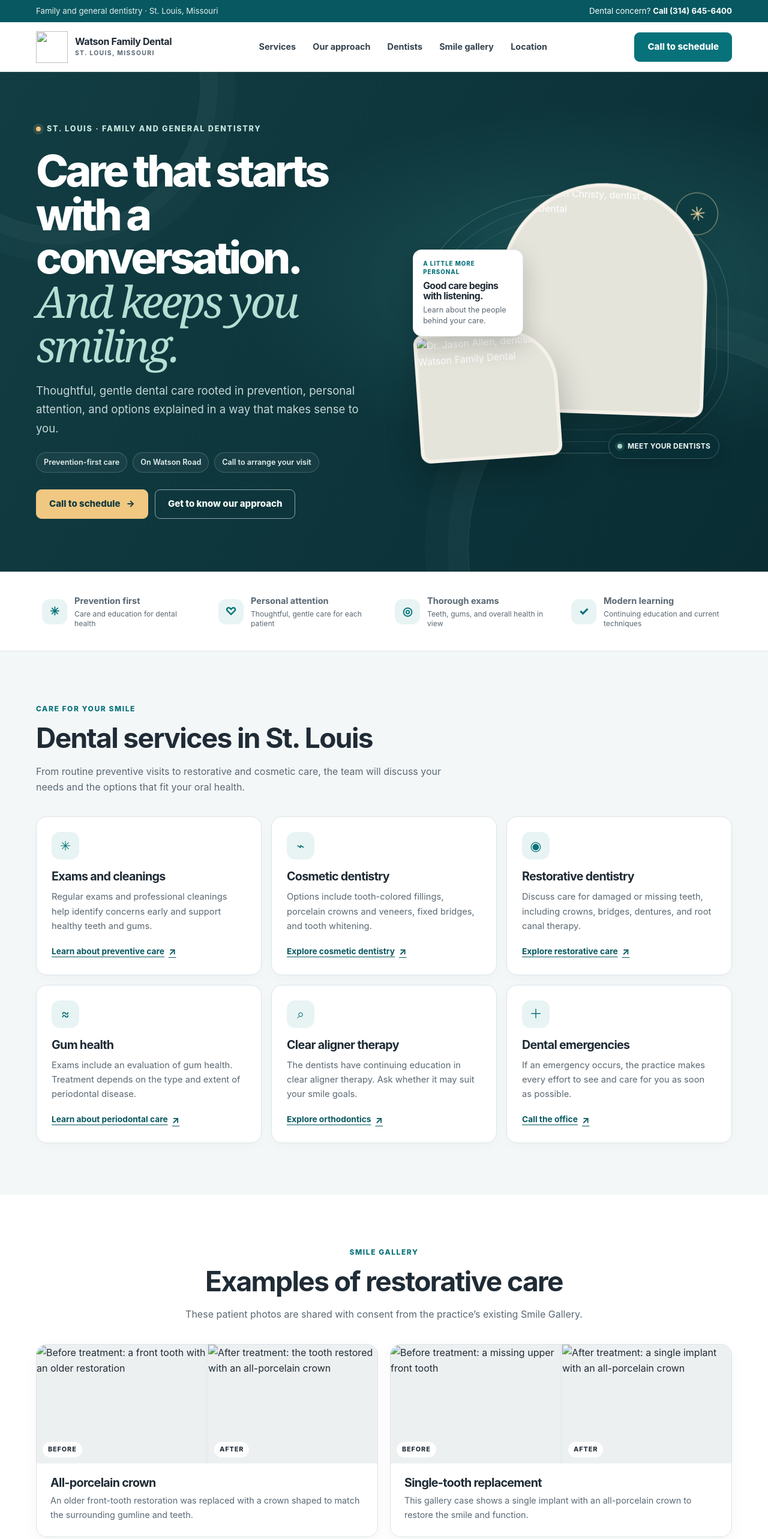
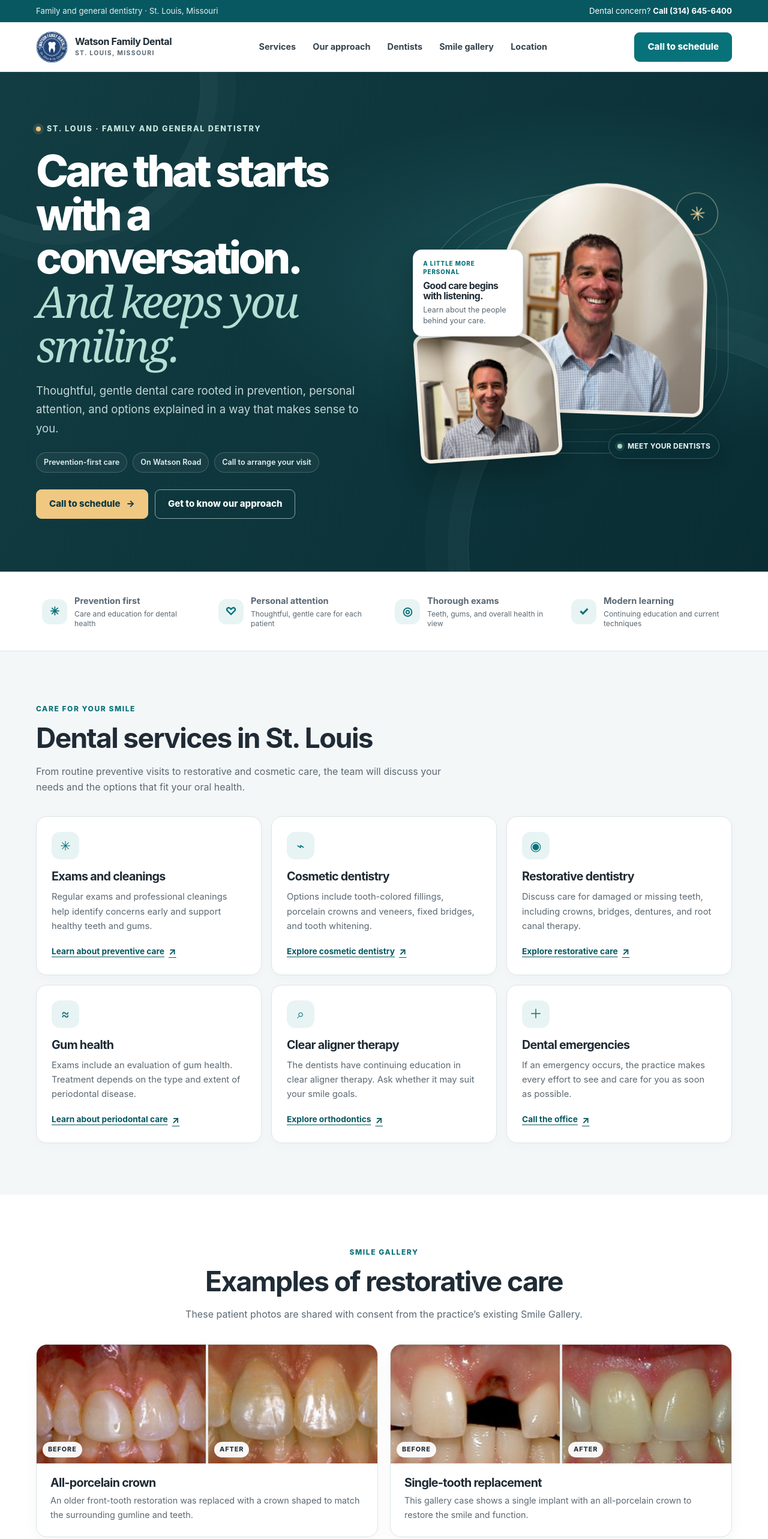
Before and after one commit to saddaturseam/watson-family-dental, a plain HTML site: page index.html in a window 1280 px wide. Shown: the top 2566 px of the page at 60% size. Drawn offline with Linux system fonts and the light colour scheme.

Commit message:
Fix image paths for GitHub Pages

```diff
--- a/index.html
+++ b/index.html
@@ -8,10 +8,10 @@
   <meta property="og:type" content="website">
   <meta property="og:title" content="Watson Family Dental | St. Louis, MO">
   <meta property="og:description" content="Personalized, gentle family and general dentistry on Watson Road in St. Louis.">
-  <meta property="og:image" content="assets/office-exterior.jpg">
+  <meta property="og:image" content="./office-exterior.jpg">
   <title>Watson Family Dental | Family Dentist in St. Louis, MO</title>
-  <link rel="icon" href="assets/logo.png">
-  <link rel="preload" as="image" href="assets/dr-stephen-christy.jpg" fetchpriority="high">
+  <link rel="icon" href="./logo.png">
+  <link rel="preload" as="image" href="./dr-stephen-christy.jpg" fetchpriority="high">
   <script type="application/ld+json">
   {
     "@context": "https://schema.org",
@@ -333,7 +333,7 @@
   <header class="site-header">
     <div class="wrap nav-row">
       <a class="brand" href="#home" aria-label="Watson Family Dental home">
-        <img src="assets/logo.png" width="53" height="53" alt="">
+        <img src="./logo.png" width="53" height="53" alt="">
         <span class="brand-copy"><strong>Watson Family Dental</strong><small>St. Louis, Missouri</small></span>
       </a>
       <nav class="nav-links nav-desktop" aria-label="Main navigation">
@@ -371,8 +371,8 @@
         <div class="hero-art">
           <div class="hero-halo" aria-hidden="true"></div>
           <div class="hero-spark" aria-hidden="true">✳</div>
-          <div class="portrait-frame portrait-main"><img src="assets/dr-stephen-christy.jpg" width="600" height="450" alt="Dr. Stephen Christy, dentist at Watson Family Dental" fetchpriority="high"></div>
-          <div class="portrait-frame portrait-second"><img src="assets/dr-jason-allen.jpg" width="600" height="450" alt="Dr. Jason Allen, dentist at Watson Family Dental" loading="eager"></div>
+          <div class="portrait-frame portrait-main"><img src="./dr-stephen-christy.jpg" width="600" height="450" alt="Dr. Stephen Christy, dentist at Watson Family Dental" fetchpriority="high"></div>
+          <div class="portrait-frame portrait-second"><img src="./dr-jason-allen.jpg" width="600" height="450" alt="Dr. Jason Allen, dentist at Watson Family Dental" loading="eager"></div>
           <aside class="hero-note" aria-label="Care philosophy">
             <p class="eyebrow">A little more personal</p>
             <h3>Good care begins with listening.</h3>
@@ -420,15 +420,15 @@
         <div class="results-grid">
           <article class="result-card">
             <div class="result-images">
-              <div class="result-photo"><img src="assets/smile-before-crown.jpg" width="800" height="600" alt="Before treatment: a front tooth with an older restoration" loading="lazy"><span>BEFORE</span></div>
-              <div class="result-photo"><img src="assets/smile-after-crown.jpg" width="800" height="600" alt="After treatment: the tooth restored with an all-porcelain crown" loading="lazy"><span>AFTER</span></div>
+              <div class="result-photo"><img src="./smile-before-crown.jpg" width="800" height="600" alt="Before treatment: a front tooth with an older restoration" loading="lazy"><span>BEFORE</span></div>
+              <div class="result-photo"><img src="./smile-after-crown.jpg" width="800" height="600" alt="After treatment: the tooth restored with an all-porcelain crown" loading="lazy"><span>AFTER</span></div>
             </div>
             <div class="result-copy"><h3>All-porcelain crown</h3><p>An older front-tooth restoration was replaced with a crown shaped to match the surrounding gumline and teeth.</p></div>
           </article>
           <article class="result-card">
             <div class="result-images">
-              <div class="result-photo"><img src="assets/smile-before-implant.jpg" width="800" height="600" alt="Before treatment: a missing upper front tooth" loading="lazy"><span>BEFORE</span></div>
-              <div class="result-photo"><img src="assets/smile-after-implant.jpg" width="800" height="600" alt="After treatment: a single implant with an all-porcelain crown" loading="lazy"><span>AFTER</span></div>
+              <div class="result-photo"><img src="./smile-before-implant.jpg" width="800" height="600" alt="Before treatment: a missing upper front tooth" loading="lazy"><span>BEFORE</span></div>
+              <div class="result-photo"><img src="./smile-after-implant.jpg" width="800" height="600" alt="After treatment: a single implant with an all-porcelain crown" loading="lazy"><span>AFTER</span></div>
             </div>
             <div class="result-copy"><h3>Single-tooth replacement</h3><p>This gallery case shows a single implant with an all-porcelain crown to restore the smile and function.</p></div>
           </article>
@@ -500,7 +500,7 @@
           <p>If a dental emergency occurs, the practice makes every effort to see and care for you as soon as possible. Call the office to discuss your situation.</p>
           <a class="text-link" href="https://watsonfamilydentalstl.com/our-practice/">Learn more about the practice</a>
         </div>
-        <figure class="local-photo"><img src="assets/office-exterior.jpg" width="1200" height="602" alt="The Watson Family Dental building on Watson Road" loading="lazy"></figure>
+        <figure class="local-photo"><img src="./office-exterior.jpg" width="1200" height="602" alt="The Watson Family Dental building on Watson Road" loading="lazy"></figure>
       </div>
     </section>
 
@@ -533,11 +533,11 @@
         </div>
         <div class="doctor-grid">
           <article class="doctor-card">
-            <img src="assets/dr-stephen-christy.jpg" width="600" height="450" alt="Dr. Stephen Christy" loading="lazy">
+            <img src="./dr-stephen-christy.jpg" width="600" height="450" alt="Dr. Stephen Christy" loading="lazy">
             <div class="doctor-copy"><p class="eyebrow">Dentist · DMD</p><h3>Dr. Stephen Christy</h3><p>Originally from Alton, Illinois, Dr. Christy earned his DMD from Southern Illinois University Dental School in 2005. He continues education in cosmetic dentistry and clear aligner therapy, and is a member of the American Dental Association.</p><p>He takes time to listen and find options that serve each patient’s best interest.</p><p class="doctor-fact">Featured conference presenter · Enjoys running in Forest Park</p></div>
           </article>
           <article class="doctor-card">
-            <img src="assets/dr-jason-allen.jpg" width="600" height="450" alt="Dr. Jason Allen" loading="lazy">
+            <img src="./dr-jason-allen.jpg" width="600" height="450" alt="Dr. Jason Allen" loading="lazy">
             <div class="doctor-copy"><p class="eyebrow">Dentist · DMD</p><h3>Dr. Jason Allen</h3><p>Dr. Allen graduated from Southern Illinois University School of Dental Medicine in 2000 and has additional training in cosmetic dentistry and clear aligner therapy. He continues to study new procedures, materials, and technology.</p><p>His calm manner and gentle touch help patients feel comfortable in his care.</p><p class="doctor-fact">Uses an operating microscope during most restorative procedures</p></div>
           </article>
           <article class="doctor-card">
@@ -576,7 +576,7 @@
     <div class="wrap">
       <div class="footer-grid">
         <div class="footer-brand">
-          <a class="brand" href="#home"><img src="assets/logo.png" width="53" height="53" alt=""><span class="brand-copy"><strong>Watson Family Dental</strong><small>St. Louis, Missouri</small></span></a>
+          <a class="brand" href="#home"><img src="./logo.png" width="53" height="53" alt=""><span class="brand-copy"><strong>Watson Family Dental</strong><small>St. Louis, Missouri</small></span></a>
           <p>Family and general dentistry with a focus on personalized care and prevention.</p>
         </div>
         <div class="footer-col"><h3>Practice</h3><a href="#approach">Our approach</a><a href="#dentists">Meet the dentists</a><a href="#smiles">Smile gallery</a><a href="https://watsonfamilydentalstl.com/our-practice/">Our practice</a></div>
```
